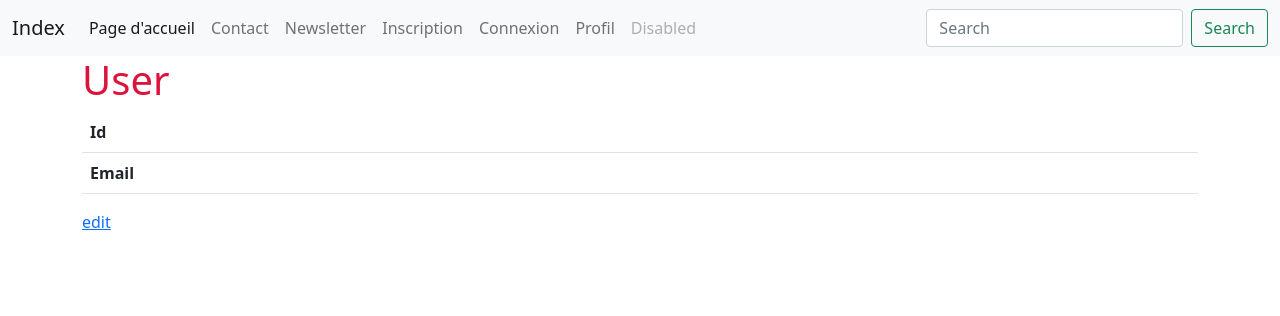
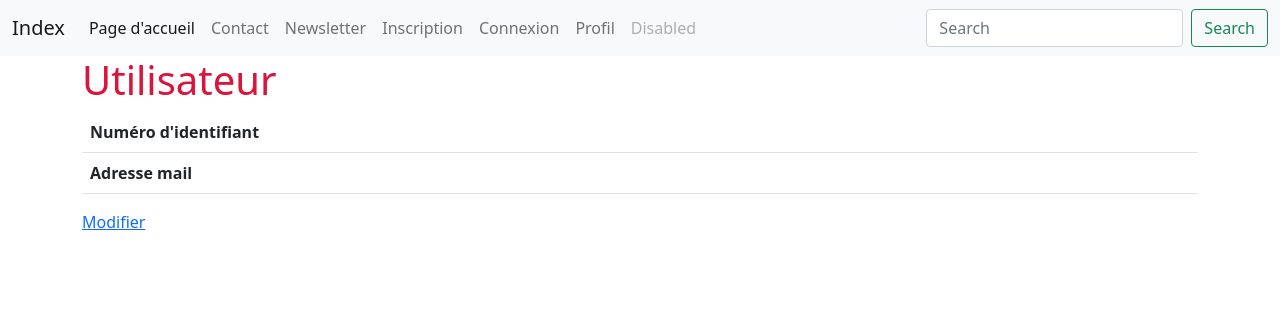
Before and after one commit to Fougna/Zeus, a Symfony app: template templates/profile/show.html.twig in a window 1280 px wide. Shown: the top 316 px of the page. Run offline with Twig, Linux system fonts and the light colour scheme; the template is opened without the code that fills it, so the values that code supplies are empty.

Commit message:
Mise à jour mineure

```diff
--- a/templates/profile/edit.html.twig
+++ b/templates/profile/edit.html.twig
@@ -1,11 +1,11 @@
 {% extends 'base.html.twig' %}
 
-{% block title %}Edit User{% endblock %}
+{% block title %}ZEUS EX MACHINA : Modification du compte utilisateur{% endblock %}
 
 {% block body %}
-    <h1>Edit User</h1>
+    <h1>Modification du compte utilisateur</h1>
 
-    {{ include('profile/_form.html.twig', {'button_label': 'Update'}) }}
+    {{ include('profile/_form.html.twig', {'button_label': 'Modifier'}) }}
 
     <a href="{{ path('profile_show') }}">Retour au profil</a>
 {% endblock %}
--- a/templates/profile/show.html.twig
+++ b/templates/profile/show.html.twig
@@ -1,22 +1,22 @@
 {% extends 'base.html.twig' %}
 
-{% block title %}User{% endblock %}
+{% block title %}ZEUS EX MACHINA : Compte utilisateur{% endblock %}
 
 {% block body %}
-    <h1>User</h1>
+    <h1>Utilisateur</h1>
 
     <table class="table">
         <tbody>
             <tr>
-                <th>Id</th>
+                <th>Numéro d'identifiant</th>
                 <td>{{ user.id }}</td>
             </tr>
             <tr>
-                <th>Email</th>
+                <th>Adresse mail</th>
                 <td>{{ user.email }}</td>
             </tr>
         </tbody>
     </table>
 
-    <a href="{{ path('profile_edit') }}">edit</a>
+    <a href="{{ path('profile_edit') }}">Modifier</a>
 {% endblock %}
```
Also changed, not shown: templates/profile/_form.html.twig (line endings or trailing spaces).
